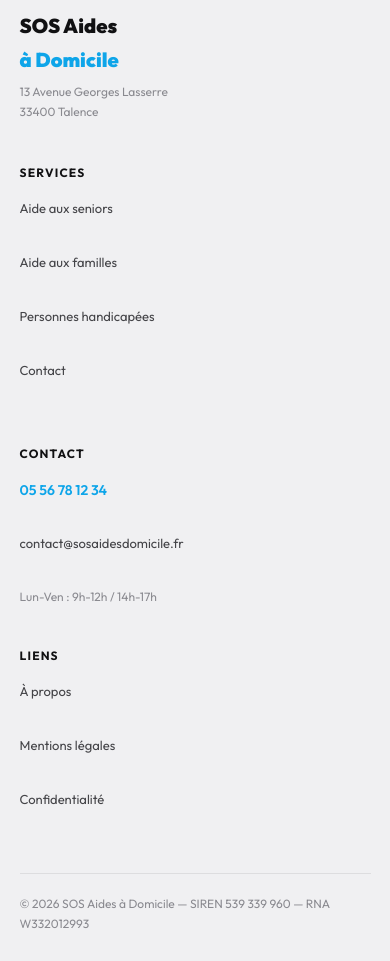
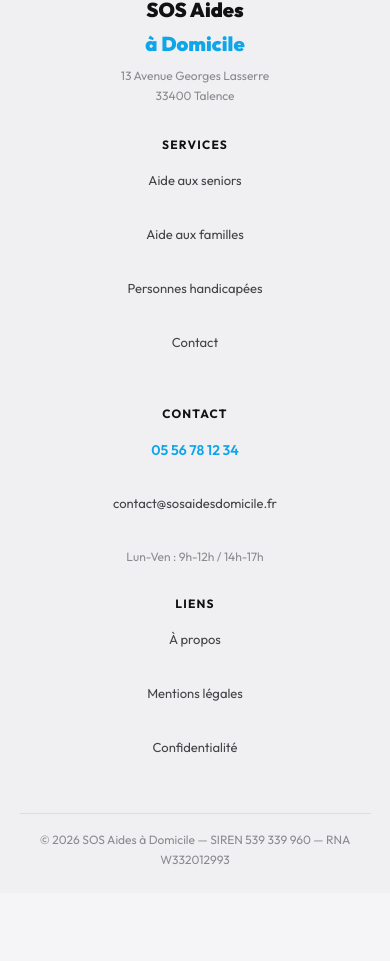
Before and after one commit to autokompetenz/sos-aides-domicile, a React (Vite) app: page / in a window 390 px wide. Shown: the part 5370-6331 px from the top of the page. After the commit the page ends 6263 px from the top, so only its background shows below. Built offline with nearby package versions, Linux system fonts and the light colour scheme; a web font is replaced by a local one.

Commit message:
footer centré sur mobile

```diff
--- a/src/components/Footer.jsx
+++ b/src/components/Footer.jsx
@@ -1,8 +1,23 @@
 import { Link } from 'react-router-dom';
+import { useBreakpoint } from '../hooks/useBreakpoint';
 
 const F = "'Outfit',sans-serif";
+const linkStyle = { fontSize: 13, color: 'var(--text-2)', textDecoration: 'none', transition: 'color 0.2s' };
+const linkHover = { color: 'var(--red)' };
+
+function NavLink({ to, children }) {
+  return (
+    <Link to={to} style={linkStyle}
+      onMouseEnter={e => Object.assign(e.target.style, linkHover)}
+      onMouseLeave={e => e.target.style.color = 'var(--text-2)'}
+    >{children}</Link>
+  );
+}
 
 export default function Footer() {
+  const { isMobile } = useBreakpoint();
+  const colStyle = { textAlign: isMobile ? 'center' : 'left' };
+
   return (
     <footer style={{
       background: 'var(--bg-card2)',
@@ -13,79 +28,53 @@ export default function Footer() {
         position: 'absolute', top: 0, left: 0, right: 0, height: 3,
         background: 'linear-gradient(90deg, #7DD3FC, #0EA5E9, #0284C7)',
       }} />
-      <div style={{ maxWidth: 1200, margin: '0 auto', padding: '56px 5% 28px' }}>
+      <div style={{ maxWidth: 1200, margin: '0 auto', padding: isMobile ? '40px 5% 24px' : '56px 5% 28px' }}>
         <div style={{
           display: 'grid',
-          gridTemplateColumns: 'repeat(auto-fit, minmax(200px, 1fr))',
-          gap: 40,
-          marginBottom: 40,
+          gridTemplateColumns: isMobile ? '1fr' : 'repeat(auto-fit, minmax(200px, 1fr))',
+          gap: isMobile ? 28 : 40,
+          marginBottom: 32,
         }}>
-          <div>
+          <div style={colStyle}>
             <p style={{ fontFamily: F, fontWeight: 900, fontSize: 20, color: 'var(--text)', marginBottom: 2 }}>SOS Aides</p>
             <p style={{ fontFamily: F, fontWeight: 900, fontSize: 20, color: 'var(--red)', marginBottom: 6 }}>à Domicile</p>
             <p style={{ fontSize: 12, color: 'var(--text-3)', lineHeight: 1.7 }}>
-              13 Avenue Georges Lasserre<br />
-              33400 Talence
+              13 Avenue Georges Lasserre<br />33400 Talence
             </p>
           </div>
-          <div>
+          <div style={colStyle}>
             <p style={{ fontFamily: F, fontWeight: 700, fontSize: 12, color: 'var(--text)', marginBottom: 16, textTransform: 'uppercase', letterSpacing: '0.1em' }}>Services</p>
-            <div style={{ display: 'flex', flexDirection: 'column', gap: 10 }}>
-              <Link to="/services" style={{ fontSize: 13, color: 'var(--text-2)', textDecoration: 'none', transition: 'color 0.2s' }}
-                onMouseEnter={e => e.target.style.color = 'var(--red)'}
-                onMouseLeave={e => e.target.style.color = 'var(--text-2)'}
-              >Aide aux seniors</Link>
-              <Link to="/services" style={{ fontSize: 13, color: 'var(--text-2)', textDecoration: 'none', transition: 'color 0.2s' }}
-                onMouseEnter={e => e.target.style.color = 'var(--red)'}
-                onMouseLeave={e => e.target.style.color = 'var(--text-2)'}
-              >Aide aux familles</Link>
-              <Link to="/services" style={{ fontSize: 13, color: 'var(--text-2)', textDecoration: 'none', transition: 'color 0.2s' }}
-                onMouseEnter={e => e.target.style.color = 'var(--red)'}
-                onMouseLeave={e => e.target.style.color = 'var(--text-2)'}
-              >Personnes handicapées</Link>
-              <Link to="/contact" style={{ fontSize: 13, color: 'var(--text-2)', textDecoration: 'none', transition: 'color 0.2s' }}
-                onMouseEnter={e => e.target.style.color = 'var(--red)'}
-                onMouseLeave={e => e.target.style.color = 'var(--text-2)'}
-              >Contact</Link>
+            <div style={{ display: 'flex', flexDirection: 'column', gap: 10, alignItems: isMobile ? 'center' : 'flex-start' }}>
+              <NavLink to="/services">Aide aux seniors</NavLink>
+              <NavLink to="/services">Aide aux familles</NavLink>
+              <NavLink to="/services">Personnes handicapées</NavLink>
+              <NavLink to="/contact">Contact</NavLink>
             </div>
           </div>
-          <div>
+          <div style={colStyle}>
             <p style={{ fontFamily: F, fontWeight: 700, fontSize: 12, color: 'var(--text)', marginBottom: 16, textTransform: 'uppercase', letterSpacing: '0.1em' }}>Contact</p>
-            <div style={{ display: 'flex', flexDirection: 'column', gap: 10 }}>
+            <div style={{ display: 'flex', flexDirection: 'column', gap: 10, alignItems: isMobile ? 'center' : 'flex-start' }}>
               <a href="tel:+33556781234" style={{ fontSize: 14, fontWeight: 600, color: 'var(--red)', textDecoration: 'none' }}>05 56 78 12 34</a>
-              <a href="mailto:contact@sosaidesdomicile.fr" style={{ fontSize: 13, color: 'var(--text-2)', textDecoration: 'none', transition: 'color 0.2s' }}
-                onMouseEnter={e => e.target.style.color = 'var(--red)'}
+              <a href="mailto:contact@sosaidesdomicile.fr" style={linkStyle}
+                onMouseEnter={e => Object.assign(e.target.style, linkHover)}
                 onMouseLeave={e => e.target.style.color = 'var(--text-2)'}
               >contact@sosaidesdomicile.fr</a>
               <p style={{ fontSize: 12, color: 'var(--text-3)' }}>Lun-Ven : 9h-12h / 14h-17h</p>
             </div>
           </div>
-          <div>
+          <div style={colStyle}>
             <p style={{ fontFamily: F, fontWeight: 700, fontSize: 12, color: 'var(--text)', marginBottom: 16, textTransform: 'uppercase', letterSpacing: '0.1em' }}>Liens</p>
-            <div style={{ display: 'flex', flexDirection: 'column', gap: 10 }}>
-              <Link to="/a-propos" style={{ fontSize: 13, color: 'var(--text-2)', textDecoration: 'none', transition: 'color 0.2s' }}
-                onMouseEnter={e => e.target.style.color = 'var(--red)'}
-                onMouseLeave={e => e.target.style.color = 'var(--text-2)'}
-              >À propos</Link>
-              <Link to="/mentions-legales" style={{ fontSize: 13, color: 'var(--text-2)', textDecoration: 'none', transition: 'color 0.2s' }}
-                onMouseEnter={e => e.target.style.color = 'var(--red)'}
-                onMouseLeave={e => e.target.style.color = 'var(--text-2)'}
-              >Mentions légales</Link>
-              <Link to="/politique-confidentialite" style={{ fontSize: 13, color: 'var(--text-2)', textDecoration: 'none', transition: 'color 0.2s' }}
-                onMouseEnter={e => e.target.style.color = 'var(--red)'}
-                onMouseLeave={e => e.target.style.color = 'var(--text-2)'}
-              >Confidentialité</Link>
+            <div style={{ display: 'flex', flexDirection: 'column', gap: 10, alignItems: isMobile ? 'center' : 'flex-start' }}>
+              <NavLink to="/a-propos">À propos</NavLink>
+              <NavLink to="/mentions-legales">Mentions légales</NavLink>
+              <NavLink to="/politique-confidentialite">Confidentialité</NavLink>
             </div>
           </div>
         </div>
         <div style={{
           borderTop: '1px solid var(--border)',
-          paddingTop: 20,
-          display: 'flex',
-          justifyContent: 'space-between',
-          alignItems: 'center',
-          flexWrap: 'wrap',
-          gap: 12,
+          paddingTop: isMobile ? 16 : 20,
+          textAlign: isMobile ? 'center' : 'left',
         }}>
           <p style={{ fontSize: 12, color: 'var(--text-3)' }}>
             © {new Date().getFullYear()} SOS Aides à Domicile — SIREN 539 339 960 — RNA W332012993
```
